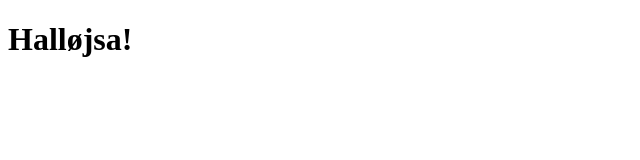
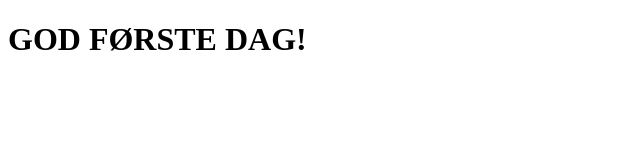
Before and after one commit to Aethos-Code/Test-Hest-Test, a plain HTML site: page index.html in a window 1280 px wide. Shown: the whole page, without its empty margins (0-640 px from the left). Drawn offline with Linux system fonts and the light colour scheme.

Commit message:
Update index.html

```diff
--- a/index.html
+++ b/index.html
@@ -6,6 +6,6 @@
     <title>Document</title>
 </head>
 <body>
-    <h1>Halløjsa!</h1>
+    <h1>GOD FØRSTE DAG!</h1>
 </body>
 </html>
```
